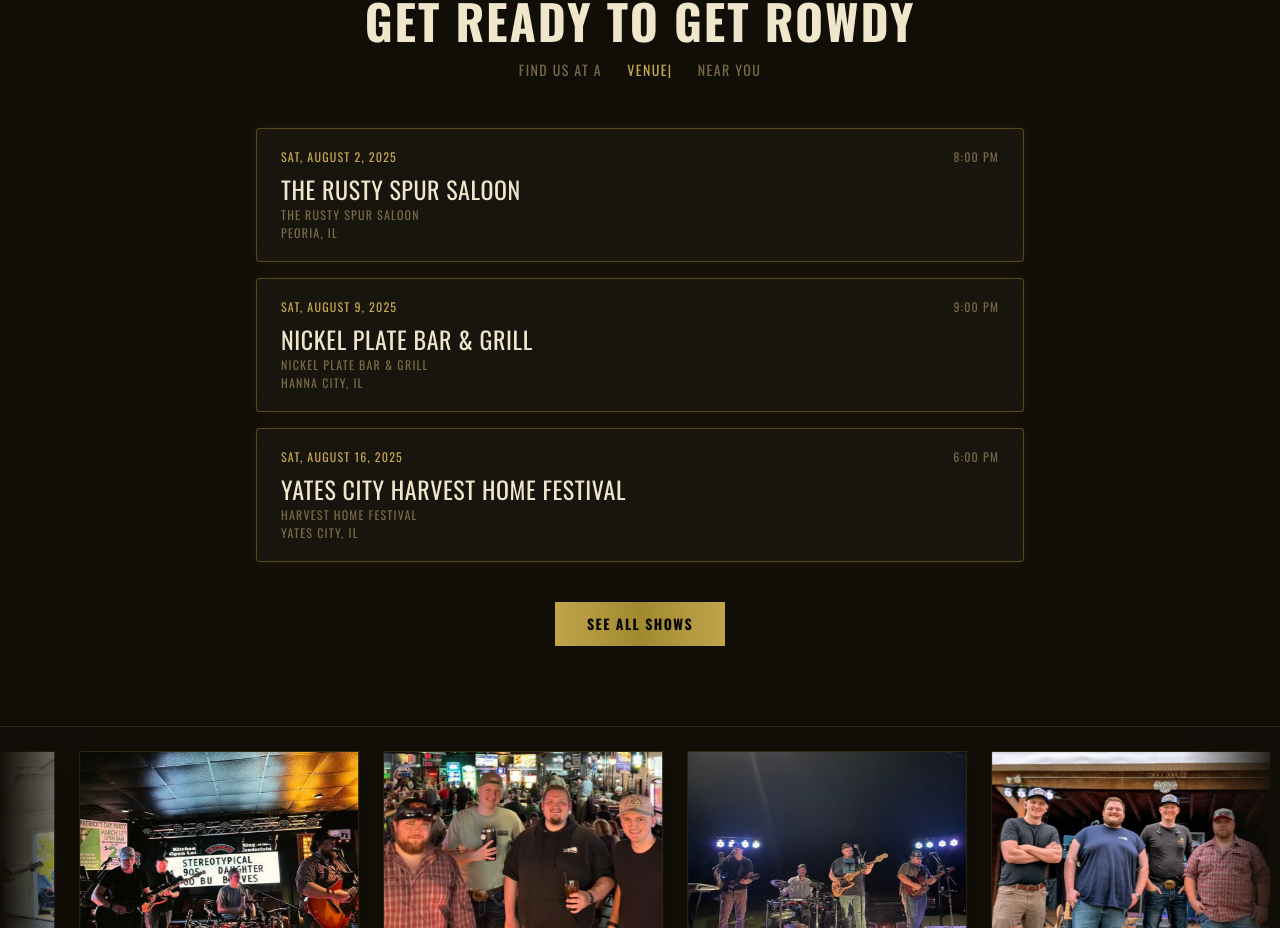
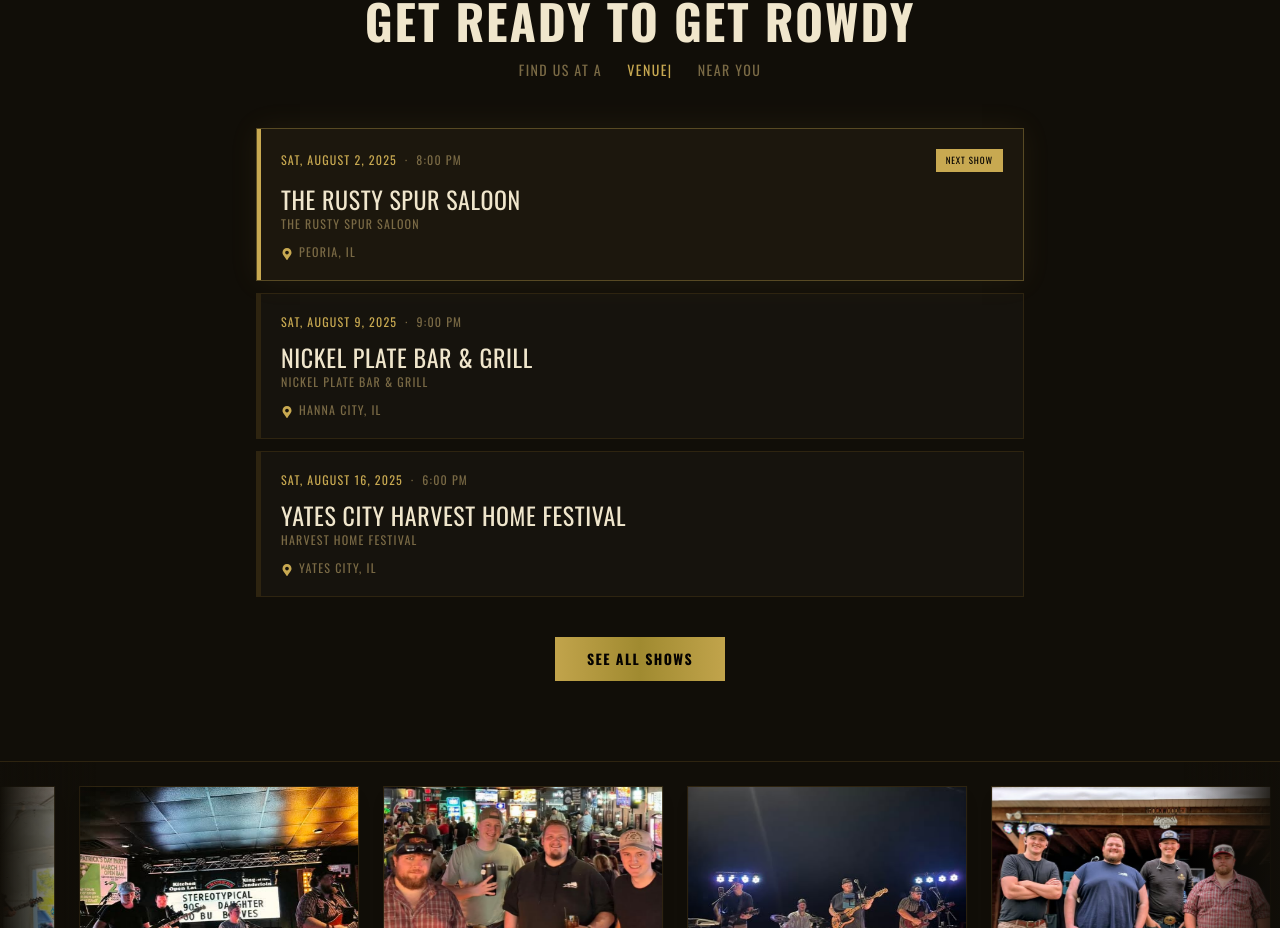
Before and after one commit to abcdevx/gnrweb-nextjs, a Next.js app: page / in a window 1280 px wide. Shown: the part 933-1861 px from the top of the page. Built offline with nearby package versions, Linux system fonts and the light colour scheme; no server answers.

Commit message:
Redesign show cards: left gold bar, date·time row, venue+title stacked, location/holiday bottom row

```diff
--- a/app/page.tsx
+++ b/app/page.tsx
@@ -5,6 +5,7 @@
 import type { Show } from '@/types'
 import RotatingText from '@/components/RotatingText'
 import PhotoCollage from '@/components/PhotoCollage'
+import { FaMapMarkerAlt } from 'react-icons/fa'
 
 export const dynamic = 'force-dynamic'
 
@@ -105,44 +106,73 @@
             <p className="text-center text-[var(--gnr-muted)]">No upcoming shows at this time. Check back soon!</p>
           ) : (
             <>
-              <ul className="space-y-4">
-                {upcomingShows.map((show) => (
+              <ul className="space-y-3">
+                {upcomingShows.map((show, i) => {
+                  const isFirst = i === 0
+                  const isPrivate = show.location === 'Private Event'
+                  return (
                     <li
                       key={show.id}
-                    className="relative px-6 py-5 rounded-sm"
-                    style={{
-                      background: 'rgba(255,255,255,0.03)',
-                      border: '1px solid rgba(var(--gnr-brand-rgb, 212,175,55), 0.35)',
-                      boxShadow: '0 0 18px rgba(212,175,55,0.08), inset 0 0 30px rgba(212,175,55,0.03)',
+                      className="relative overflow-hidden flex gap-0"
+                      style={isFirst ? {
+                        background: 'rgba(200,169,81,0.06)',
+                        border: '1px solid rgba(200,169,81,0.35)',
+                        boxShadow: '0 0 28px rgba(200,169,81,0.08)',
+                      } : {
+                        background: 'rgba(255,255,255,0.02)',
+                        border: '1px solid var(--gnr-border)',
                       }}
                     >
-                    <div className="flex flex-col sm:flex-row sm:items-center gap-1 sm:gap-6">
+                      {/* Left gold accent bar */}
+                      <div
+                        className="shrink-0 w-1"
+                        style={{ background: isFirst ? 'var(--gnr-brand)' : 'var(--gnr-border)' }}
+                      />
+
+                      <div className="flex flex-col gap-3 px-5 py-5 w-full min-w-0">
+
+                        {/* Row 1: date · time */}
+                        <div className="flex items-center justify-between gap-4">
                           <span className="font-[family-name:var(--gnr-font-display)] text-xs uppercase tracking-widest text-[var(--gnr-brand)]">
                             {formatDate(show.event_date)}
+                            {!isPrivate && show.event_time && (
+                              <span className="text-[var(--gnr-muted)] mx-2">·</span>
+                            )}
+                            {!isPrivate && show.event_time && (
+                              <span className="text-[var(--gnr-muted)]">{formatTime(show.event_time)}</span>
+                            )}
                           </span>
-                      {show.event_time && (
-                        <span className="font-[family-name:var(--gnr-font-display)] text-xs uppercase tracking-widest text-[var(--gnr-muted)] sm:ml-auto">
-                          {formatTime(show.event_time)}
+                          {isFirst && (
+                            <span className="shrink-0 font-[family-name:var(--gnr-font-display)] text-[9px] uppercase tracking-widest px-2.5 py-1 bg-[var(--gnr-brand)] text-[var(--gnr-bg)]">
+                              Next Show
                             </span>
                           )}
                         </div>
-                    <div className="mt-2 flex flex-col gap-0.5">
-                      <p className="font-[family-name:var(--gnr-font-display)] text-xl sm:text-2xl uppercase tracking-wide text-[var(--gnr-text)]">
-                        {show.venue_name ?? 'TBA'}
+
+                        {/* Row 2: venue + event title */}
+                        <div className="flex flex-col gap-0.5">
+                          <p className="font-[family-name:var(--gnr-font-display)] text-xl sm:text-2xl uppercase tracking-wide text-[var(--gnr-text)] leading-tight">
+                            {isPrivate ? 'Private Event' : (show.venue_name ?? 'TBA')}
                           </p>
-                      {show.event_title && (
+                          {!isPrivate && show.event_title && (
                             <span className="font-[family-name:var(--gnr-font-display)] text-xs uppercase tracking-widest text-[var(--gnr-muted)]">
                               {show.event_title}
                             </span>
                           )}
+                        </div>
+
+                        {/* Row 3: location */}
                         {show.location && (
                           <span className="font-[family-name:var(--gnr-font-display)] text-xs uppercase tracking-widest text-[var(--gnr-muted)]">
+                            <FaMapMarkerAlt className="inline mr-1.5" style={{ color: 'var(--gnr-brand)' }} />
                             {show.location}
                           </span>
                         )}
+
                       </div>
                     </li>
-                ))}
+                  )
+                })}
               </ul>
               <div className="text-center mt-10">
                 <Link
--- a/app/shows/page.tsx
+++ b/app/shows/page.tsx
@@ -132,61 +132,78 @@
             {upcoming.length === 0 ? (
               <p className="text-[var(--gnr-muted)]">No upcoming shows scheduled. Check back soon!</p>
             ) : (
-              <ul className="space-y-4">
+              <ul className="space-y-3">
                 {upcoming.map((show, i) => {
                   const isNext = i === 0
+                  const holiday = getHoliday(show.event_date)
+                  const isPrivate = show.location === 'Private Event'
                   return (
                     <li
                       key={show.id}
-                      className="relative overflow-hidden flex flex-col gap-2 px-6 py-6"
+                      className="relative overflow-hidden flex gap-0"
                       style={isNext ? {
-                        background: 'rgba(200,169,81,0.07)',
-                        border: '1px solid rgba(200,169,81,0.45)',
-                        boxShadow: '0 0 32px rgba(200,169,81,0.1), inset 0 0 40px rgba(200,169,81,0.04)',
+                        background: 'rgba(200,169,81,0.06)',
+                        border: '1px solid rgba(200,169,81,0.35)',
+                        boxShadow: '0 0 28px rgba(200,169,81,0.08)',
                       } : {
                         background: 'rgba(255,255,255,0.02)',
                         border: '1px solid var(--gnr-border)',
                       }}
                     >
-                      {/* Next show badge */}
-                      {isNext && (
-                        <span className="absolute top-0 right-0 font-[family-name:var(--gnr-font-display)] text-[10px] uppercase tracking-widest px-3 py-1 bg-[var(--gnr-brand)] text-[var(--gnr-bg)]">
-                          Next Show
-                        </span>
-                      )}
-                      {(() => { const h = getHoliday(show.event_date); return h ? (
-                        <span className="absolute bottom-0 right-0 font-[family-name:var(--gnr-font-display)] text-[9px] uppercase tracking-widest px-3 py-1 bg-[var(--gnr-surface)] border-l border-t border-[var(--gnr-border)] text-[var(--gnr-brand)]">
-                          🎉 {h}
-                        </span>
-                      ) : null })()}
+                      {/* Left gold accent bar */}
+                      <div
+                        className="shrink-0 w-1"
+                        style={{ background: isNext ? 'var(--gnr-brand)' : 'var(--gnr-border)' }}
+                      />
 
-                      <span className="font-[family-name:var(--gnr-font-display)] text-xs uppercase tracking-widest text-[var(--gnr-brand)]">
-                        {formatDate(show.event_date)}
-                      </span>
+                      <div className="flex flex-col gap-3 px-5 py-5 w-full min-w-0">
 
-                      {show.location !== 'Private Event' && (
+                        {/* Row 1: date · time + Next Show badge */}
+                        <div className="flex items-center justify-between gap-4">
+                          <span className="font-[family-name:var(--gnr-font-display)] text-xs uppercase tracking-widest text-[var(--gnr-brand)]">
+                            {formatDate(show.event_date)}
+                            {!isPrivate && show.event_time && (
+                              <span className="text-[var(--gnr-muted)] mx-2">·</span>
+                            )}
+                            {!isPrivate && show.event_time && (
+                              <span className="text-[var(--gnr-muted)]">
+                                {formatTime(show.event_time)}
+                                {show.event_end_time && ` – ${formatTime(show.event_end_time)}`}
+                              </span>
+                            )}
+                          </span>
+                          {isNext && (
+                            <span className="shrink-0 font-[family-name:var(--gnr-font-display)] text-[9px] uppercase tracking-widest px-2.5 py-1 bg-[var(--gnr-brand)] text-[var(--gnr-bg)]">
+                              Next Show
+                            </span>
+                          )}
+                        </div>
+
+                        {/* Row 2: venue + event title */}
                         <div className="flex flex-col gap-0.5">
-                          <span className={`font-[family-name:var(--gnr-font-display)] uppercase tracking-wide text-[var(--gnr-text)] ${isNext ? 'text-2xl sm:text-3xl' : 'text-lg'}`}>
-                            {show.venue_name ?? 'Venue: TBD'}
+                          <span className={`font-[family-name:var(--gnr-font-display)] uppercase tracking-wide text-[var(--gnr-text)] leading-tight ${isNext ? 'text-2xl sm:text-3xl' : 'text-lg'}`}>
+                            {isPrivate ? 'Private Event' : (show.venue_name ?? 'Venue: TBD')}
                           </span>
-                          {show.event_title && (
+                          {!isPrivate && show.event_title && (
                             <span className="font-[family-name:var(--gnr-font-display)] text-xs uppercase tracking-widest text-[var(--gnr-muted)]">
                               {show.event_title}
                             </span>
                           )}
                         </div>
-                      )}
 
-                      <div className="flex flex-wrap gap-x-6 gap-y-1">
-                        <span className="font-[family-name:var(--gnr-font-display)] text-xs uppercase tracking-widest text-[var(--gnr-muted)]">
-                          <FaMapMarkerAlt className="inline mr-1.5" style={{ color: 'var(--gnr-brand)' }} />{show.location ?? 'Location: TBD'}
-                        </span>
-                        {show.location !== 'Private Event' && (
+                        {/* Row 3: location left, holiday right */}
+                        <div className="flex items-center justify-between gap-4 flex-wrap">
                           <span className="font-[family-name:var(--gnr-font-display)] text-xs uppercase tracking-widest text-[var(--gnr-muted)]">
-                            <FaClock className="inline mr-1.5" style={{ color: 'var(--gnr-brand)' }} />{show.event_time ? formatTime(show.event_time) : 'Time: TBD'}
-                            {show.event_time && show.event_end_time && ` – ${formatTime(show.event_end_time)}`}
+                            <FaMapMarkerAlt className="inline mr-1.5" style={{ color: 'var(--gnr-brand)' }} />
+                            {show.location ?? 'Location: TBD'}
                           </span>
-                        )}
+                          {holiday && (
+                            <span className="font-[family-name:var(--gnr-font-display)] text-[9px] uppercase tracking-widest text-[var(--gnr-brand)]">
+                              🎉 {holiday}
+                            </span>
+                          )}
+                        </div>
+
                       </div>
                     </li>
                   )
```
Lines whose indentation alone changed are shown as unchanged.
